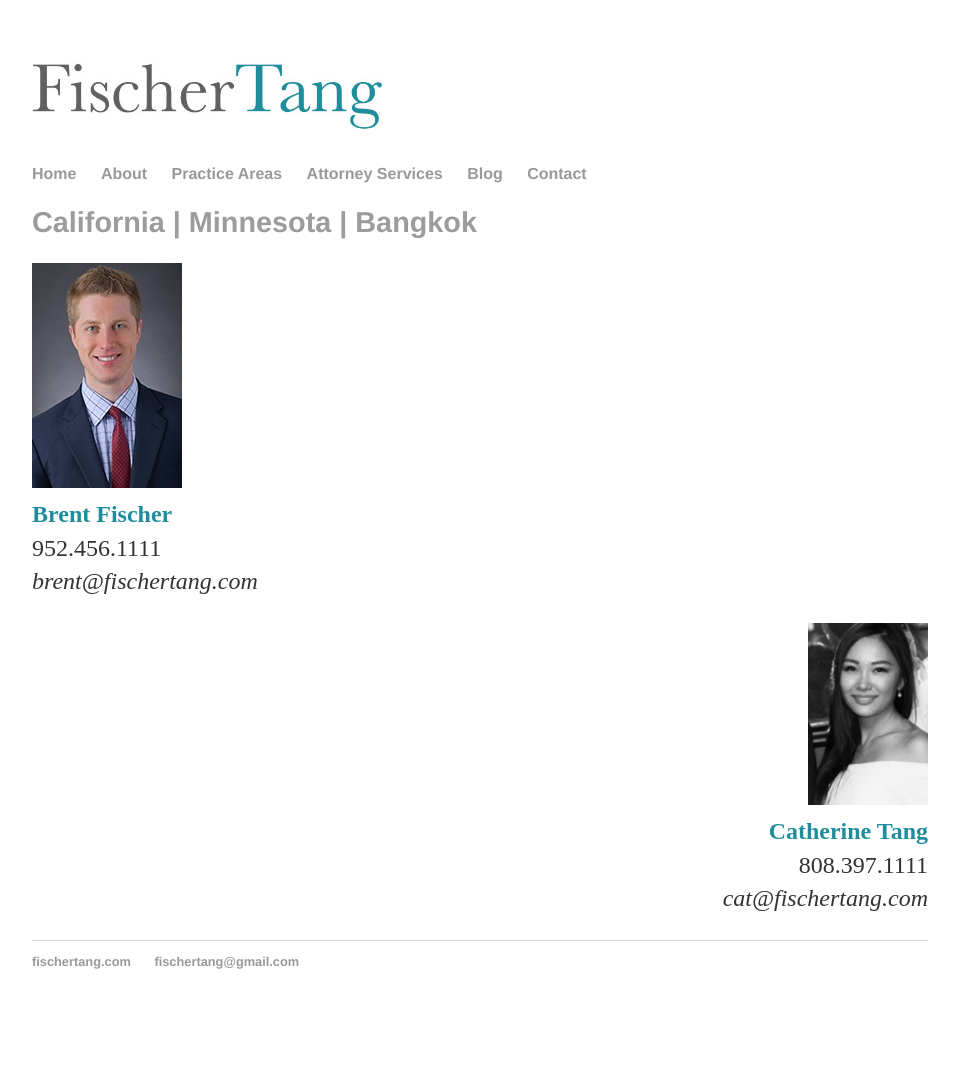
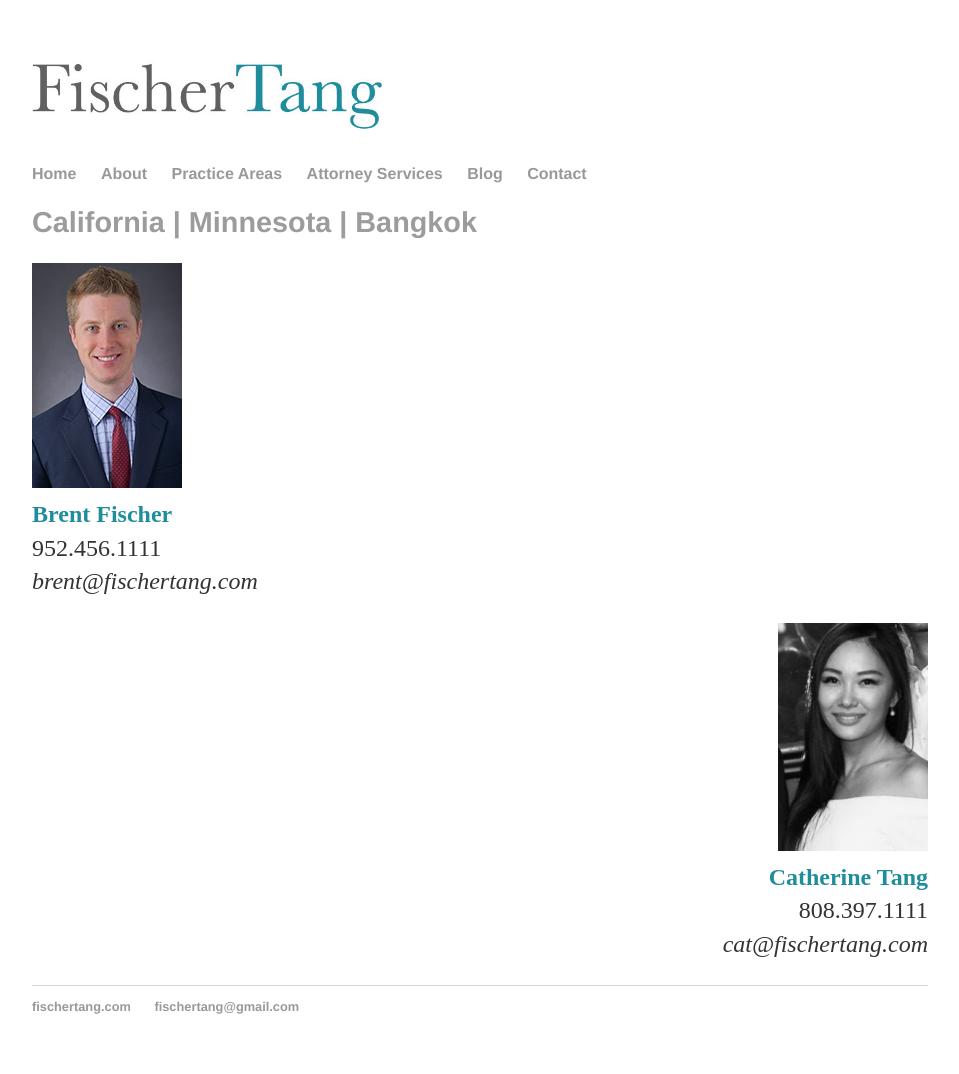
Before and after one commit to fischertang/fischertang.github.io, a Jekyll site: the page built from about/index.html, in a window 1280 px wide. Shown: the whole page, without its empty margins (160-1119 px from the left). Built offline with Jekyll 4.4.1, drawn with Linux system fonts in a browser that asks for light colours; before the commit the page ends 1029 px from its top, so only the background shows below that.

Commit message:
Update index.html

```diff
--- a/about/index.html
+++ b/about/index.html
@@ -9,7 +9,7 @@ title: About Fischer Tang
   <br><b>Brent Fischer</b>
   <br>952.456.1111
   <br><i>brent@fischertang.com</i></p>
-  <p align=right><b><img src="/images/3E86358C-AA87-4C93-BD50-A70C343D38B9.jpeg" width=120>
+  <p align=right><b><img src="/images/3E86358C-AA87-4C93-BD50-A70C343D38B9.jpeg" width=150>
   <br>Catherine Tang</b>
   <br>808.397.1111
   <br><i>cat@fischertang.com</i></p>
```
